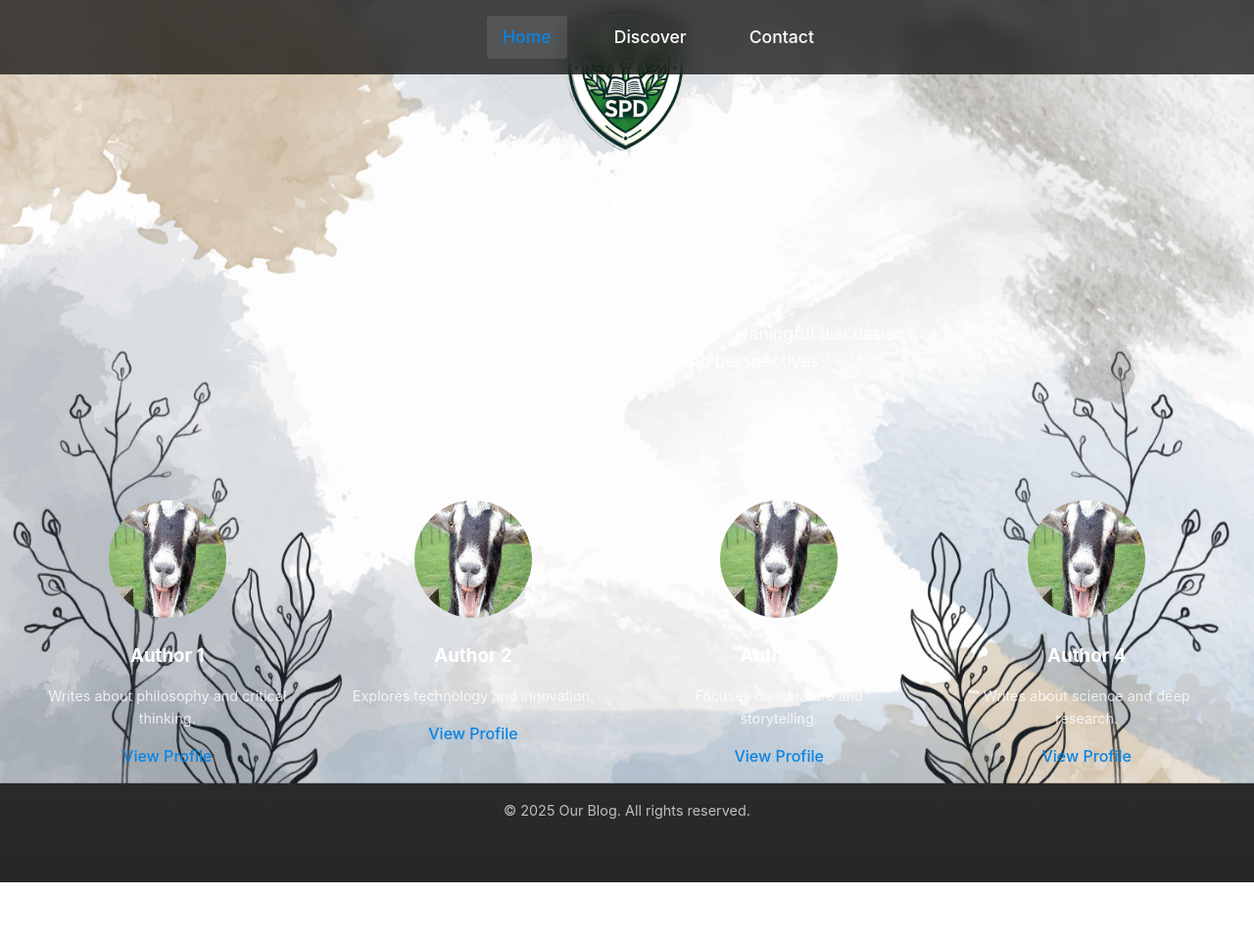
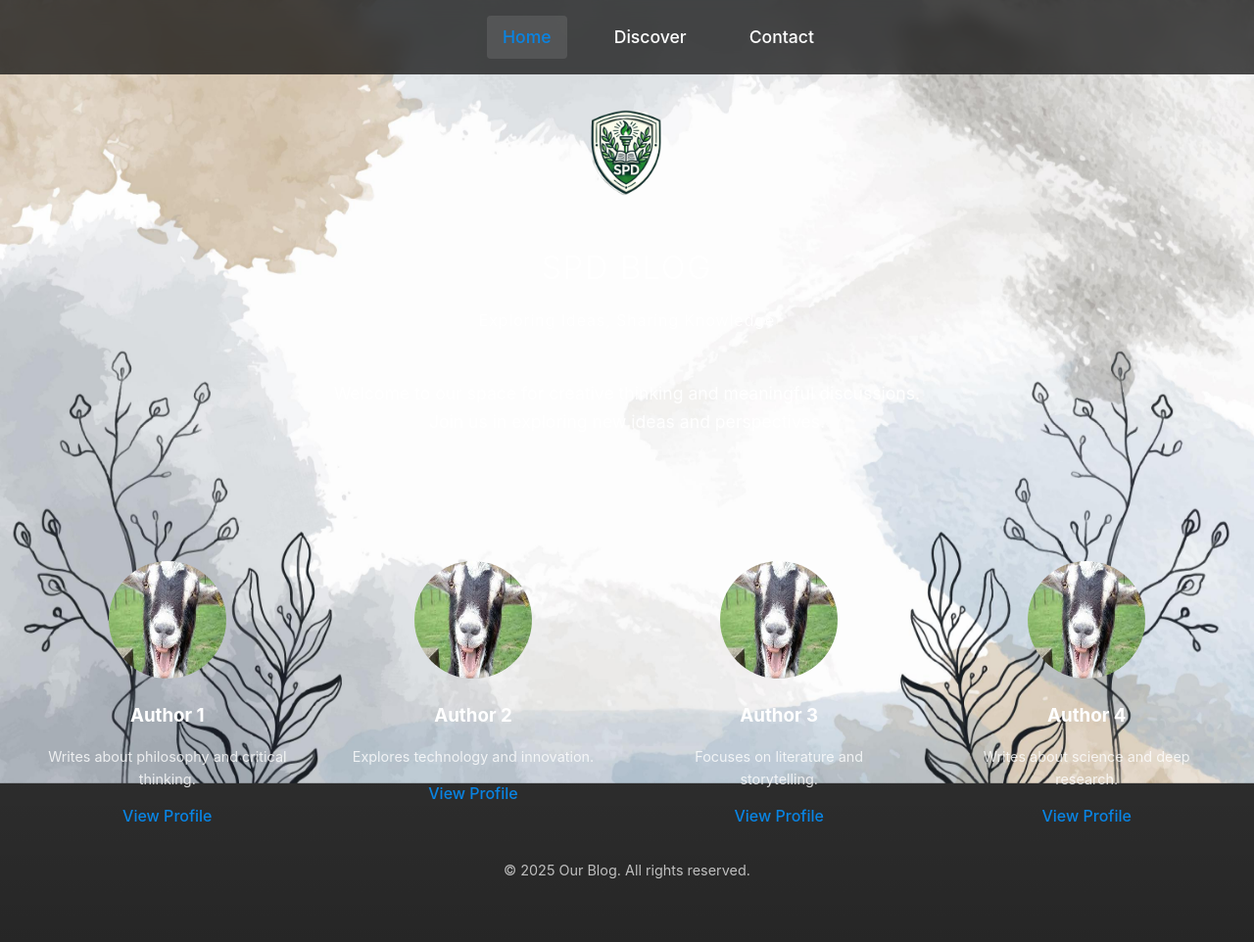
Before and after one commit to nuggetz666/spd_blog, a Flask app: page / in a window 1280 px wide. Shown: the whole page at 98% size. Before the commit the page ends 901 px from the top, so only its background shows below. Run offline with Flask 3, Linux system fonts and the light colour scheme.

Commit message:
Assistant checkpoint
Assistant generated file changes:
- templates/home.html: Update logo and font styles

---

User prompt:

ITS HIDING THE LOGO AND ALSO CHANGE IT TO SIZE AND SMALLER WITH MORE MINIMILISTIC FONT

Replit-Commit-Author: Assistant
Replit-Commit-Session-Id: 793a53dd-aea2-43cc-819a-1f1598807817

```diff
--- a/templates/home.html
+++ b/templates/home.html
@@ -58,14 +58,28 @@
         }
 
         .logo img {
-            max-width: 200px;
-            margin-top: -50px;
-            margin-bottom: -2rem;
+            max-width: 120px;
+            margin-top: 4rem;
+            margin-bottom: 1rem;
             transition: transform 0.3s ease;
         }
 
         .logo img:hover {
             transform: scale(1.05);
+        }
+
+        h1 {
+            font-size: 2rem;
+            font-weight: 300;
+            letter-spacing: 2px;
+            text-transform: uppercase;
+            margin: 0.5rem 0;
+        }
+
+        .content p {
+            font-size: 1rem;
+            letter-spacing: 1px;
+            font-weight: 300;
         }
 
         /* About Section Styles */
```
